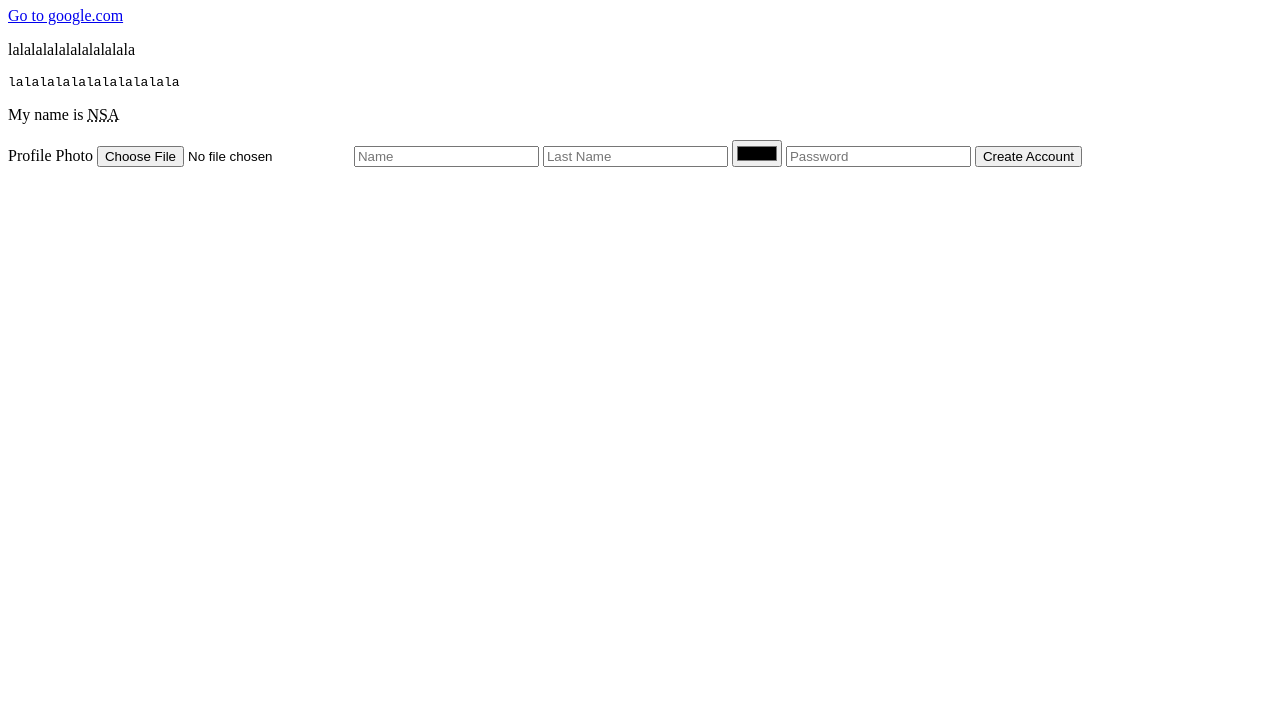
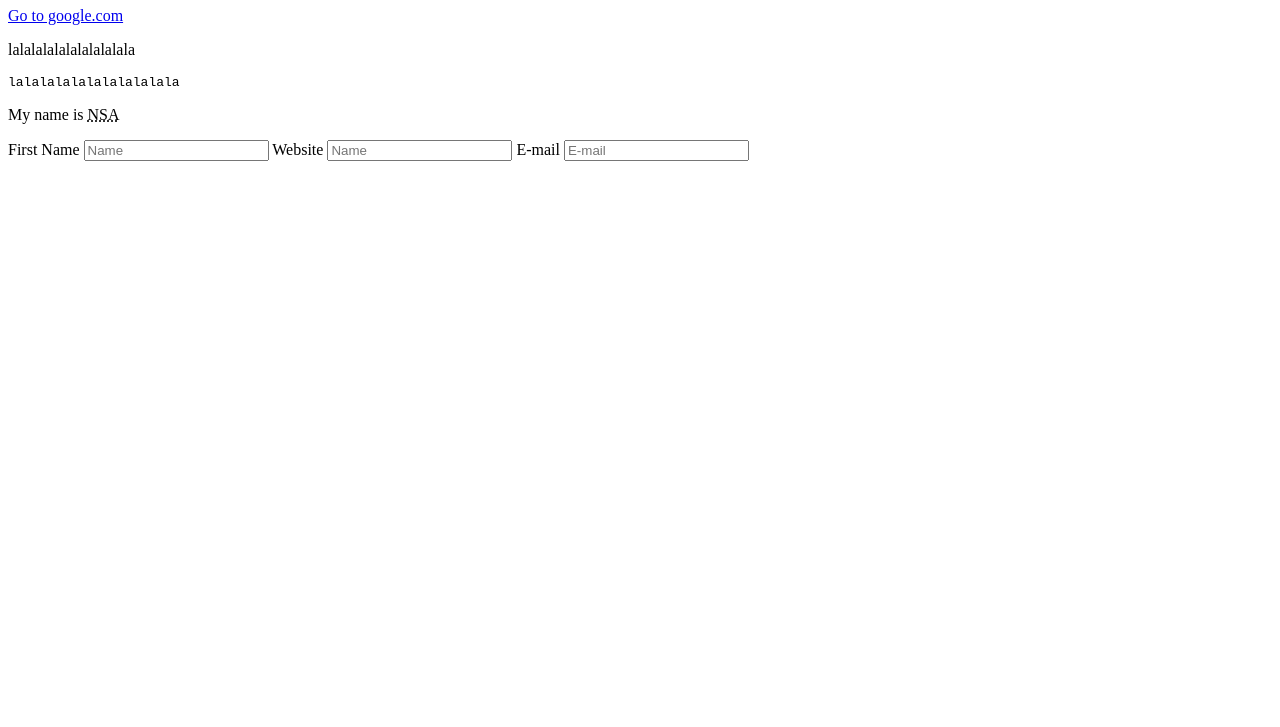
Before and after one commit to jh2416/kokoaclone, a plain HTML site: page home1.html in a window 1280 px wide. Shown: the part 73-800 px from the top of the page. Drawn offline with Linux system fonts and the light colour scheme.

Commit message:
Update home1.html
various input type, uniqueness of id

```diff
--- a/home1.html
+++ b/home1.html
@@ -19,13 +19,20 @@
         <pre>lalalalalalalalalalala</pre>   <!-- p tag랑 글꼴만 다름 -->
         <p>My name is <abbr title="Nicolas Serrano Arevalo">NSA</abbr></p>
         <form>
-            <label for="profile">Profile Photo</label> <!-- input과 같이 작용, for안에 input의 id와 같은거 넣어줌 -->
-            <input id="profile" type="file" accept=".png,.pdf"/>
-            <input placeholder="Name" type="text"/>
-            <input placeholder="Last Name" type="password"/>
-            <input placeholder="Username" type="color"/>
-            <input placeholder="Password" type="password"/>
-            <input type="submit" value="Create Account"/>
+            <!-- <label for="profile">Profile Photo</label> label tag : input과 같이 작용, for안에 input의 id와 같은거 넣어줌
+            <input id="profile" type="file" accept=".png,.pdf"/> -->
+            <label for="first-name">First Name</label>  <!-- First Name글자 누르면 다음줄 input태그가 활성화 됨 -->
+            <input id="first-name" placeholder="Name" type="text"/>
+
+            <label for="website">Website</label>
+            <input id="website" required placeholder="Name" type="url"/>    <!-- 입력받는 값 type으로 제한 가능 -->
+
+            <label for="email">E-mail</label>
+            <input id="email" placeholder="E-mail" type="email"/>
+
+
+            <!-- <input placeholder="Password" type="password"/>
+            <input type="submit" value="Create Account"/> -->
         </form>
     </body>
 </html>
```
